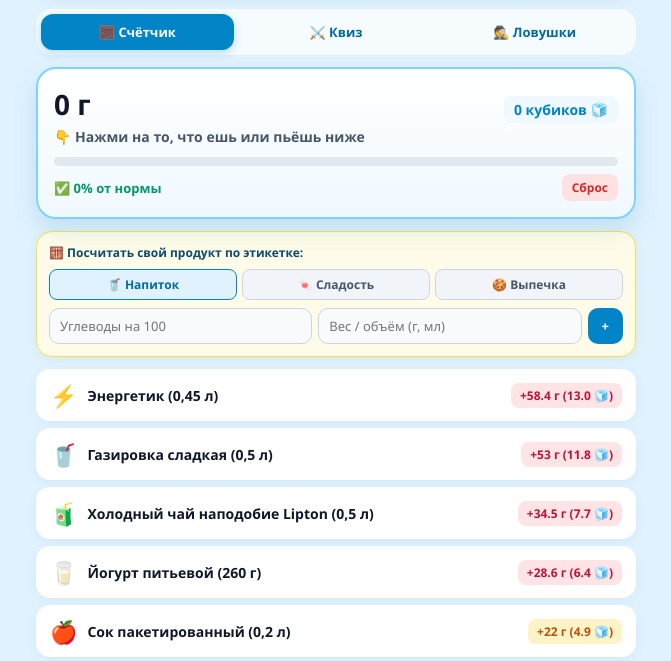
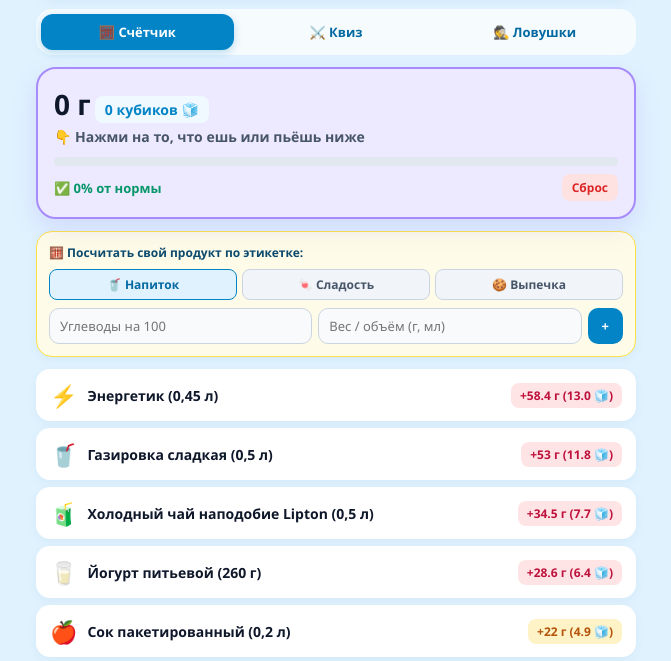
Before and after one commit to darisha-27/sugarscan, a plain HTML site: page index.html in a window 1280 px wide. Shown: the part 100-761 px from the top of the page, without its empty margins (304-975 px from the left). Drawn offline with Linux system fonts and the light colour scheme.

Commit message:
Update index.html

```diff
--- a/index.html
+++ b/index.html
@@ -16,7 +16,7 @@
     .tab.active { background: #0284c7; color: #fff; box-shadow: 0 3px 8px rgba(2,132,199,0.25); }
     .sec { display: none; }
     .sec.active { display: block; }
-    .panel { background: linear-gradient(180deg, #ffffff 0%, #f0f9ff 100%); border: 2px solid #7dd3fc; border-radius: 20px; padding: 16px; position: sticky; top: 8px; z-index: 10; box-shadow: 0 10px 25px rgba(3, 105, 161, 0.14); margin-bottom: 12px; }.row { display: flex; justify-content: space-between; align-items: baseline; margin-bottom: 4px; }
+    .panel { background: #ede9fe; border: 2px solid #a78bfa; border-radius: 20px; padding: 16px; position: sticky; top: 8px; z-index: 10; box-shadow: 0 10px 25px rgba(139, 92, 246, 0.16); margin-bottom: 12px; }
     .big { font-size: 28px; font-weight: 900; }
     .cubes-txt { font-size: 14px; font-weight: 800; color: #0284c7; background: #f0f9ff; padding: 4px 10px; border-radius: 8px; }
     .cubes-vis { font-size: 14px; font-weight: 600; color: #475569; min-height: 22px; margin: 4px 0 8px; }
```
